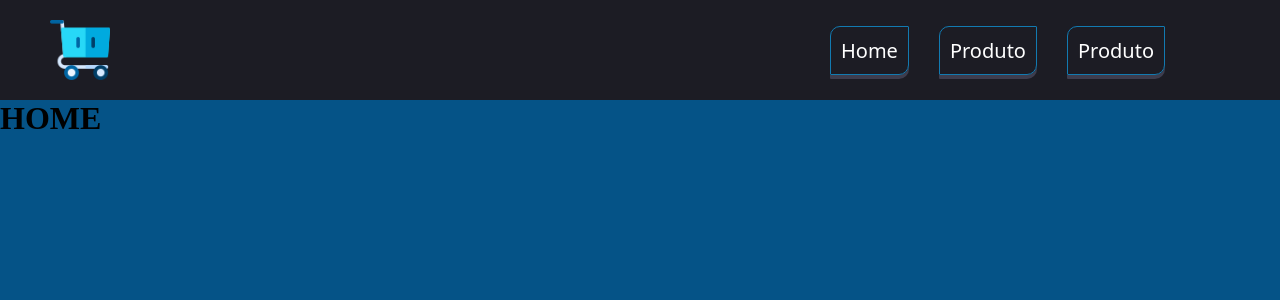
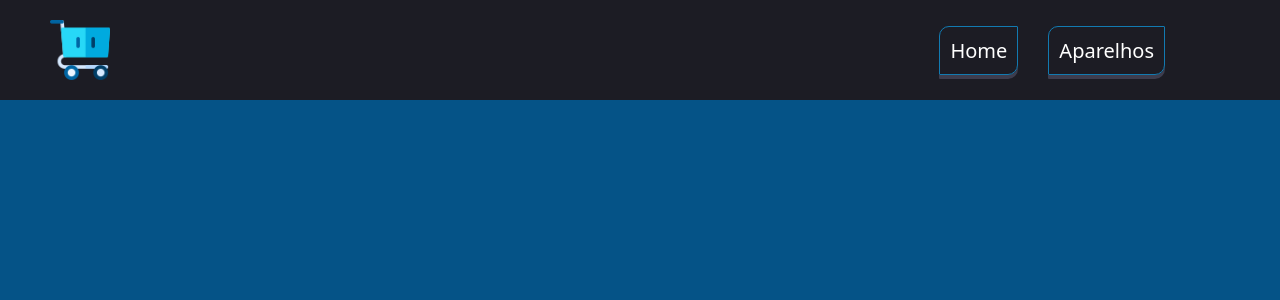
Before and after one commit to rozyar/checkpoint2-react-produtos, a React (Vite) app: page / in a window 1280 px wide. Shown: the top 300 px of the page. Built offline with nearby package versions, Linux system fonts and the light colour scheme.

Commit message:
header style changes made

```diff
--- a/src/components/Header.css
+++ b/src/components/Header-module.css
@@ -5,6 +5,9 @@
 
 .container{
     display: flex;
+    position: fixed;
+    top:0;
+    left: 0;
     justify-content: center;
     align-items: center;
     background-color: #1C1C24;
--- a/src/components/Header.jsx
+++ b/src/components/Header.jsx
@@ -1,6 +1,6 @@
 import {Link, Link as a} from 'react-router-dom'
 import cart from '../assets/shopping-cart.png'
-import './Header.css'
+import './Header-module.css'
 
 export default function Header(){
     return(
@@ -14,8 +14,7 @@ export default function Header(){
                 <div className='menu'>
                     <ul className='menu-items'>
                         <li><Link>Home</Link></li>
-                        <li><Link>Produto</Link></li>
-                        <li><Link>Produto</Link></li>
+                        <li><Link>Aparelhos</Link></li>
                     </ul>
                 </div>
             </div>
```
